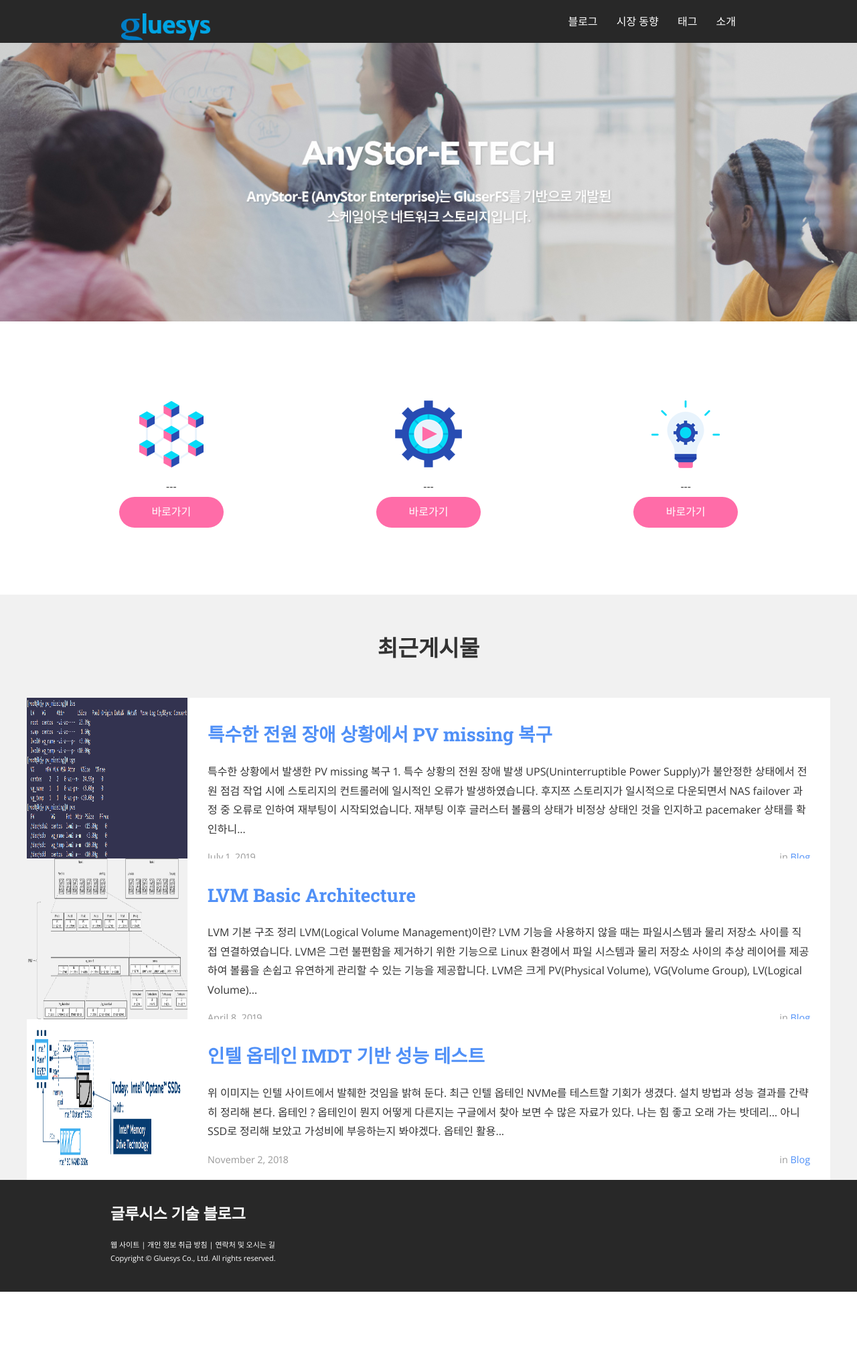
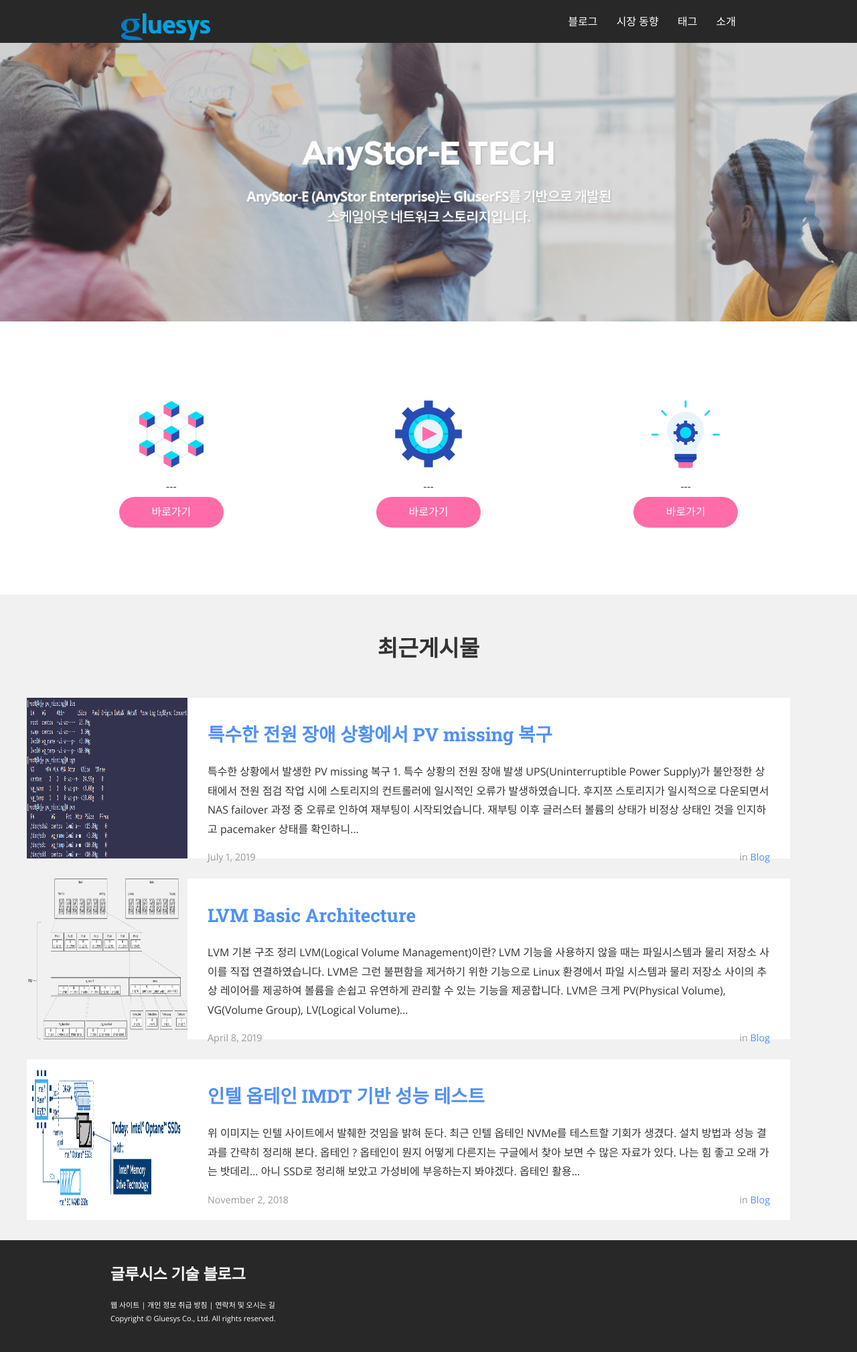
Before and after one commit to pumm8991/pumm8991.github.io, a Jekyll site: the page built from index.html, in a window 1280 px wide. Shown: the whole page at 67% size. Built offline with Jekyll 4.4.1, drawn with Linux system fonts in a browser that asks for light colours; nearby versions of some CDN libraries; the list of posts is cut into pages by our own code; before the commit the page ends 1929 px from its top, so only the background shows below that.

Commit message:
tech modify
Signed-off-by: pumm <pumm@gluesys.com>

```diff
--- a/index.html
+++ b/index.html
@@ -41,11 +41,11 @@
 		<div style="text-align: center;height:138px;padding-top:50px;"><h1>최근게시물</h1></div>
 		<div class="post-list">
 		  {% for post in paginator.posts %}
-				<div style="margin-bottom: 30px;">
+				<div style="padding-bottom: 30px;height: 270px;">
 					<div style="float: left; width: 240px;">
 						<img src="{{ post.cover }}" style="width:240px; height:240px">
 					</div>
-					<div style="float: left; width: 960px; height:240px">
+					<div style="float: left; width: 900px; height:180px">
 						<div class="main-conetnt">
 							<h2>
 							<a class="post-link" href="{{ post.url | prepend: site.baseurl }}">{{ post.title }}</a>
```
